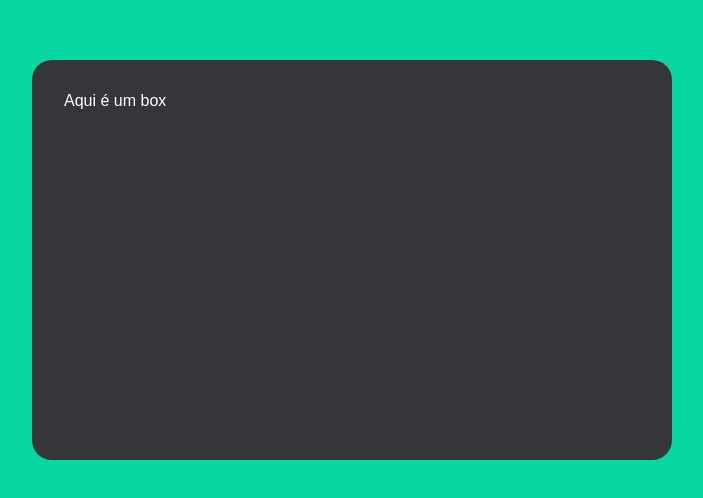
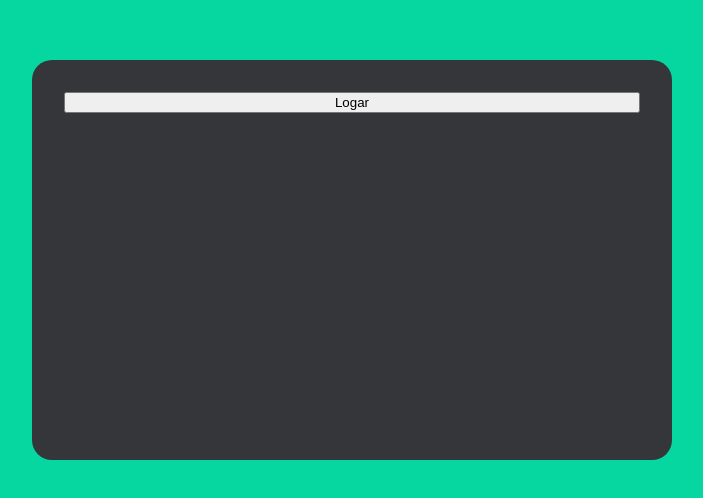
Before and after one commit to joaopedroalb/tron-chat-frontend, a Next.js app: page / in a window 1280 px wide. Shown: the part 140-638 px from the top of the page, without its empty margins (288-991 px from the left). Built offline with nearby package versions, Linux system fonts and the light colour scheme; a web font is replaced by a local one.

Commit message:
Add login transition to chat

```diff
--- a/src/components/Chat/index.tsx
+++ b/src/components/Chat/index.tsx
@@ -1,7 +1,7 @@
-import {} from './style'
+import {ChatBox} from './style'
 
 export default function Chat() {
   return (
-    <div>Chat</div>
+    <ChatBox>Chat</ChatBox>
   )
 }
--- a/src/components/Chat/style.ts
+++ b/src/components/Chat/style.ts
@@ -1 +1,14 @@
 import styled from "styled-components";
+
+export const ChatBox = styled.div`
+    width: 80%;
+    min-height: 90vh;
+    border-radius: 20px;
+    padding: 2rem;
+    background: var(--gray);
+    color: var(--white);
+
+    display: flex;
+    flex-direction: column;
+
+`
--- a/src/components/LoginWallet/index.tsx
+++ b/src/components/LoginWallet/index.tsx
@@ -1,7 +1,15 @@
-//import {} from './style'
+import {Box} from './style'
 
-export default function LoginWallet() {
+type LoginWalletProps = {
+  handleClick:()=>void
+  loaded:boolean
+}
+
+export default function LoginWallet(props:LoginWalletProps) {
   return (
-    <div>Login</div>
+    <Box>
+      <button onClick={props.handleClick}>Logar</button>
+      {props.loaded&&<p>Por favor verifique se esta com a extensão do tron link</p>}
+    </Box>
   )
 }
--- a/src/components/LoginWallet/style.ts
+++ b/src/components/LoginWallet/style.ts
@@ -1 +1,14 @@
 import styled from "styled-components";
+
+export const Box = styled.div`
+    width: 50%;
+    min-height: 50vh;
+    border-radius: 20px;
+    padding: 2rem;
+    background: var(--gray);
+    color: var(--white);
+
+    display: flex;
+    flex-direction: column;
+
+`
--- a/src/pages/index.tsx
+++ b/src/pages/index.tsx
@@ -1,11 +1,37 @@
-import {Container,Box} from '../styles/home'
+import { useState } from 'react'
+import Chat from '../components/Chat'
+import LoginWallet from '../components/LoginWallet'
+import {Container} from '../styles/home'
+
+declare var window: any
 
 function HomePage() {
+
+  const [address,setaddress] = useState<null|string>(null)
+  const [loaded, setLoaded] = useState(false)
+
+  const getTronWeb =  async() =>{
+    if(window){
+      if(window.tronWeb && window.tronWeb.defaultAddress.base58){
+        setaddress(window.tronWeb.defaultAddress.base58);
+      }else{
+        setaddress(null)
+      }
+      setLoaded(true)
+    }
+  }
+
+  if(address===null)
     return (
       <Container>
-        <Box>
-          Aqui é um box
-        </Box>
+        <LoginWallet handleClick={getTronWeb} loaded={loaded}/>
+      </Container>
+    )
+
+
+    return (
+      <Container>
+        <Chat/>
       </Container>
     )
   }
--- a/src/styles/home.ts
+++ b/src/styles/home.ts
@@ -9,16 +9,3 @@ export const Container = styled.div`
     align-items: center;
     justify-content: center;
 `
-
-export const Box = styled.div`
-    width: 50%;
-    min-height: 50vh;
-    border-radius: 20px;
-    padding: 2rem;
-    background: var(--gray);
-    color: var(--white);
-
-    display: flex;
-    flex-direction: column;
-
-`
```
